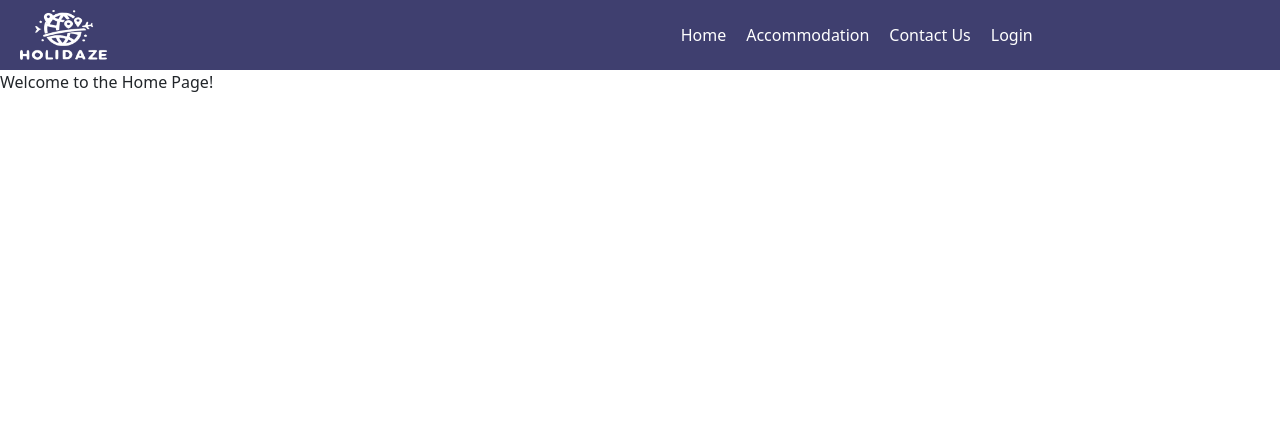
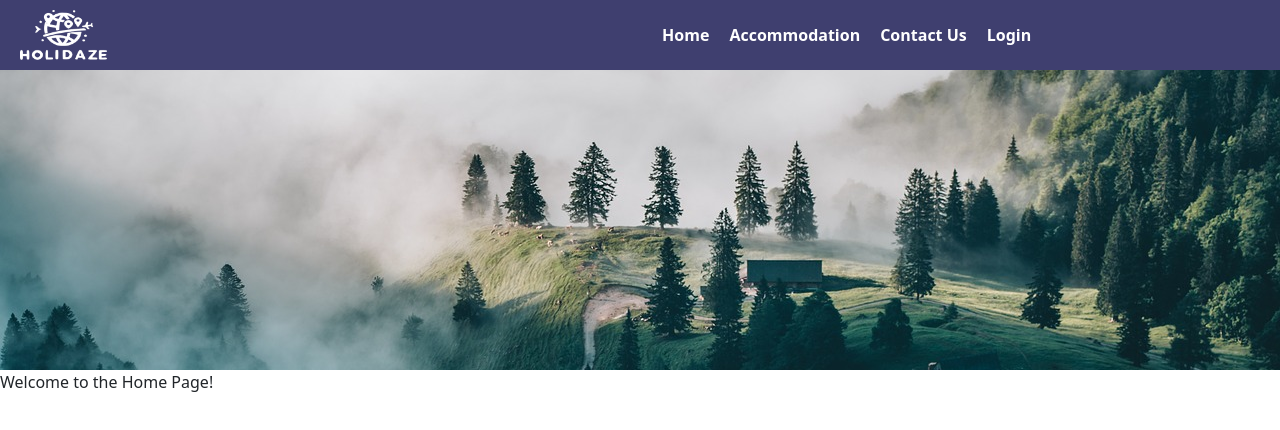
Before and after one commit to Teitrheim/Holidaze, a React (Create React App) app: page / in a window 1280 px wide. Shown: the top 430 px of the page. Built offline with nearby package versions, Linux system fonts and the light colour scheme.

Commit message:
Add lazy loading for banner image and update header styling

```diff
--- a/src/App.js
+++ b/src/App.js
@@ -3,12 +3,16 @@ import { BrowserRouter as Router, Routes, Route } from "react-router-dom";
 import Header from "./components/Header";
 import Home from "./pages/Home";
 import About from "./pages/About";
+import banner from "./images/heroimage.jpg";
 
 function App() {
   return (
     <Router>
       <div>
         <Header />
+        <div className="banner-image">
+          <img src={banner} alt="Scenic View" style={{ height: "300px" }} />
+        </div>
         <Routes>
           <Route path="/" element={<Home />} />
           <Route path="/about" element={<About />} />
--- a/src/components/Header.css
+++ b/src/components/Header.css
@@ -2,6 +2,7 @@
 
 body {
     font-family: 'Poppins', sans-serif;
+    margin: 0;
 }
 
 .header {
@@ -9,16 +10,20 @@ body {
     color: white;
     padding: 10px 20px;
     display: flex;
-    justify-content: center;
+    justify-content: space-between;
     align-items: center;
+    margin: 0;
 }
 
 .header .logo {
     flex: 1;
+    display: flex;
+    align-items: center;
 }
 
 .header nav {
     flex: 2;
+    text-align: center;
 }
 
 .header nav ul {
@@ -30,14 +35,33 @@ body {
 }
 
 .header nav ul li {
-    margin-left: 20px;
+    margin: 0 10px;
 }
 
 .header nav ul li a {
     color: white;
     text-decoration: none;
+    font-weight: 600;
 }
 
 .header nav ul li a:hover {
     text-decoration: underline;
 }
+
+.banner-image {
+    width: 100%;
+    max-height: 500px;
+    overflow: hidden;
+    display: flex;
+    justify-content: center;
+    align-items: center;
+    margin-top: 20px;
+    margin: 0;
+}
+
+.banner-image img {
+    width: 100%;
+    height: auto;
+    object-fit: cover;
+    display: block;
+}
--- a/src/components/Header.js
+++ b/src/components/Header.js
@@ -2,6 +2,7 @@ import React from "react";
 import logo from "../images/logo.png";
 import { Link } from "react-router-dom";
 import "./Header.css";
+
 function Header() {
   return (
     <header className="header">
```
Also changed, not shown: src/images/heroimage.jpg (renamed from src/images/nature-6780354_1280.jpg).
